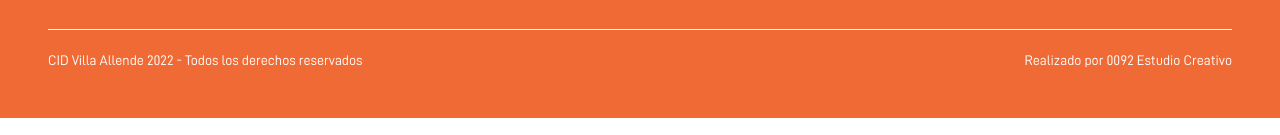
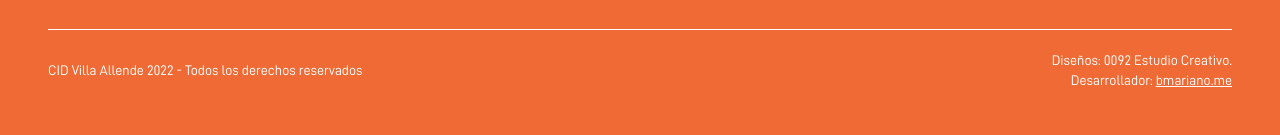
Before and after one commit to bmarianome/CID, a Next.js app: page / in a window 1280 px wide. Shown: the part 4694-4829 px from the top of the page. Built offline with nearby package versions, Linux system fonts and the light colour scheme.

Commit message:
Sitio Terminado

```diff
--- a/components/Layout.tsx
+++ b/components/Layout.tsx
@@ -209,7 +209,12 @@ export const Footer = ({ media, map, footer }: { media?: boolean, map?: boolean,
 
                     <div className="flex flex-col justify-center items-center gap-2 lg:flex-row lg:justify-between">
                         <span className="text-center text-sm font-secondary font-light">CID Villa Allende 2022 - Todos los derechos reservados</span>
-                        <span className="text-center text-sm font-secondary font-light">Realizado por 0092 Estudio Creativo</span>
+                        <span className="text-sm font-secondary font-light">
+                            <div className="flex flex-col items-end">
+                                <span>Diseños: 0092 Estudio Creativo.</span>
+                                <span>Desarrollador: <a className="underline" href="https://bmariano.me">bmariano.me</a></span>
+                            </div>
+                        </span>
                     </div>
                 </div>
                 : null
--- a/pages/index.tsx
+++ b/pages/index.tsx
@@ -1,5 +1,4 @@
 import type { NextPage } from 'next'
-import MainSlider from 'components/index/MainSlider'
 import Servicios from 'components/index/Servicios'
 import ObrasSociales from 'components/index/ObrasSociales'
 import Divisor from 'components/Divisor'
```
Also changed, not shown: components/index/MainSlider.tsx (deleted, +0 -21 lines).
